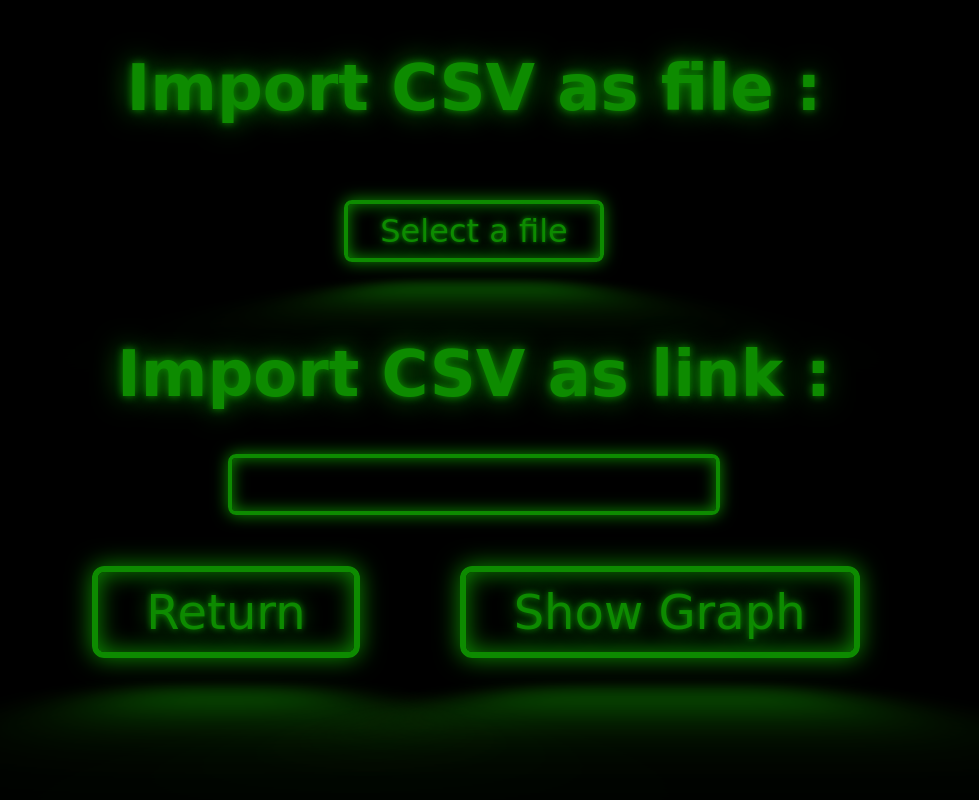
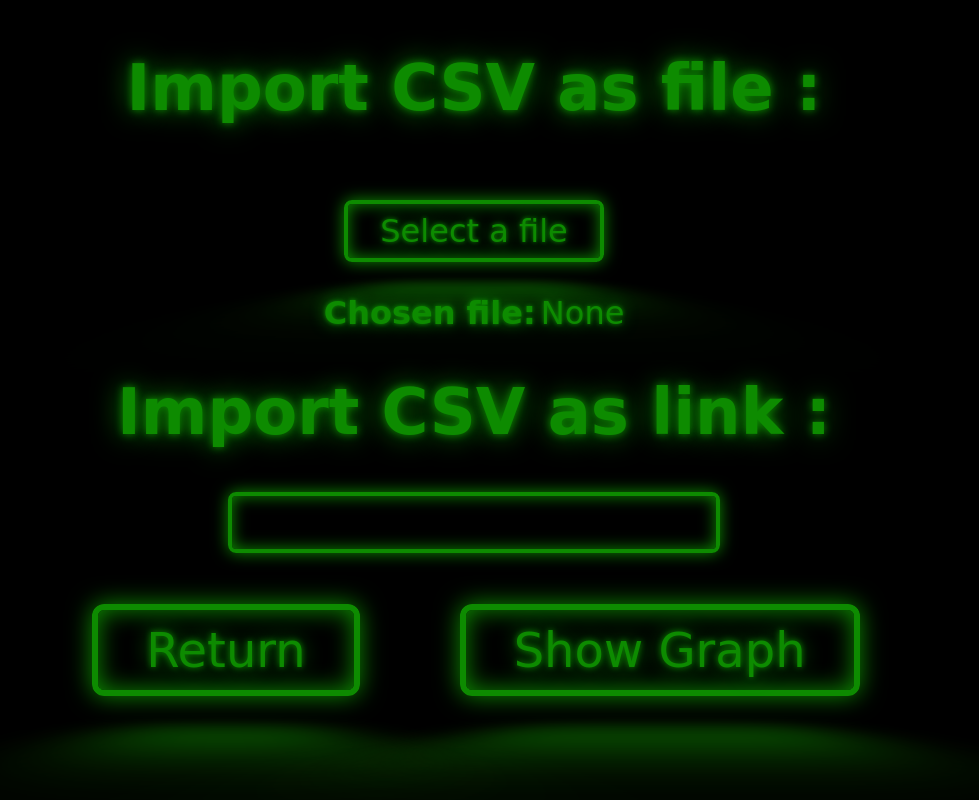
Before and after one commit to Wiibleyde/concoursNsi, a Flask app: page /Import_CSV in a window 1280 px wide. Shown: the whole page, without its empty margins (166-1145 px from the left). Run offline with Flask 2, Linux system fonts and the light colour scheme.

Commit message:
sélection de fichier, affichage upgraded

```diff
--- a/static/script.js
+++ b/static/script.js
@@ -1 +1,8 @@
 // js
+
+let inputFile = document.getElementById("select-file");
+let Filename = document.getElementById("file-name");
+inputFile.addEventListener("change", function(event){
+    let uploadFile = event.target.files[0].name;
+    Filename.textContent = uploadFile;
+})
--- a/static/style.css
+++ b/static/style.css
@@ -85,6 +85,13 @@
     position: relative;
   }
 
+  .neon-sub{
+    font-size: 2rem;
+    display: inline-block;
+    text-shadow: 0 0 0.125em, 0 0 0.45em currentColor;
+    position: relative;
+  }
+
   .neon-input {
     font-size: 2rem;
     background-color: unset;
@@ -94,7 +101,7 @@
     border: var(--clr-neon) 0.125em solid;
     padding: 0.25em 1em;
     border-radius: 0.25em;
-    text-shadow: 0 0 0.125em, 0 0 0.45em currentColor;
+    text-shadow: 0 0 0.125em, 0 0 0.100em currentColor;
     box-shadow: inset 0 0 0.5em 0 var(--clr-neon), 0 0 0.5em 0 var(--clr-neon);
     position: relative;
   }
--- a/templates/Import_CSV.html
+++ b/templates/Import_CSV.html
@@ -9,6 +9,10 @@
     <h1 class="neon">Import CSV as file :</h1>
     <input type="file" id="select-file" class="neon-input-file">
     <label for="select-file" class="neon-input-file-show">Select a file</label>
+    <span>
+      <strong class="neon-sub">Chosen file:</strong>
+      <span class="neon-sub" id="file-name">None</span>
+    </span>
     <h1 class="neon">Import CSV as link :</h1>
     <input class="neon-input">
     <table>
@@ -21,6 +25,6 @@
             </td>
         </th>
     </table>
-
+    <script src="/static/script.js"></script>
   </body>
 </html>
```
